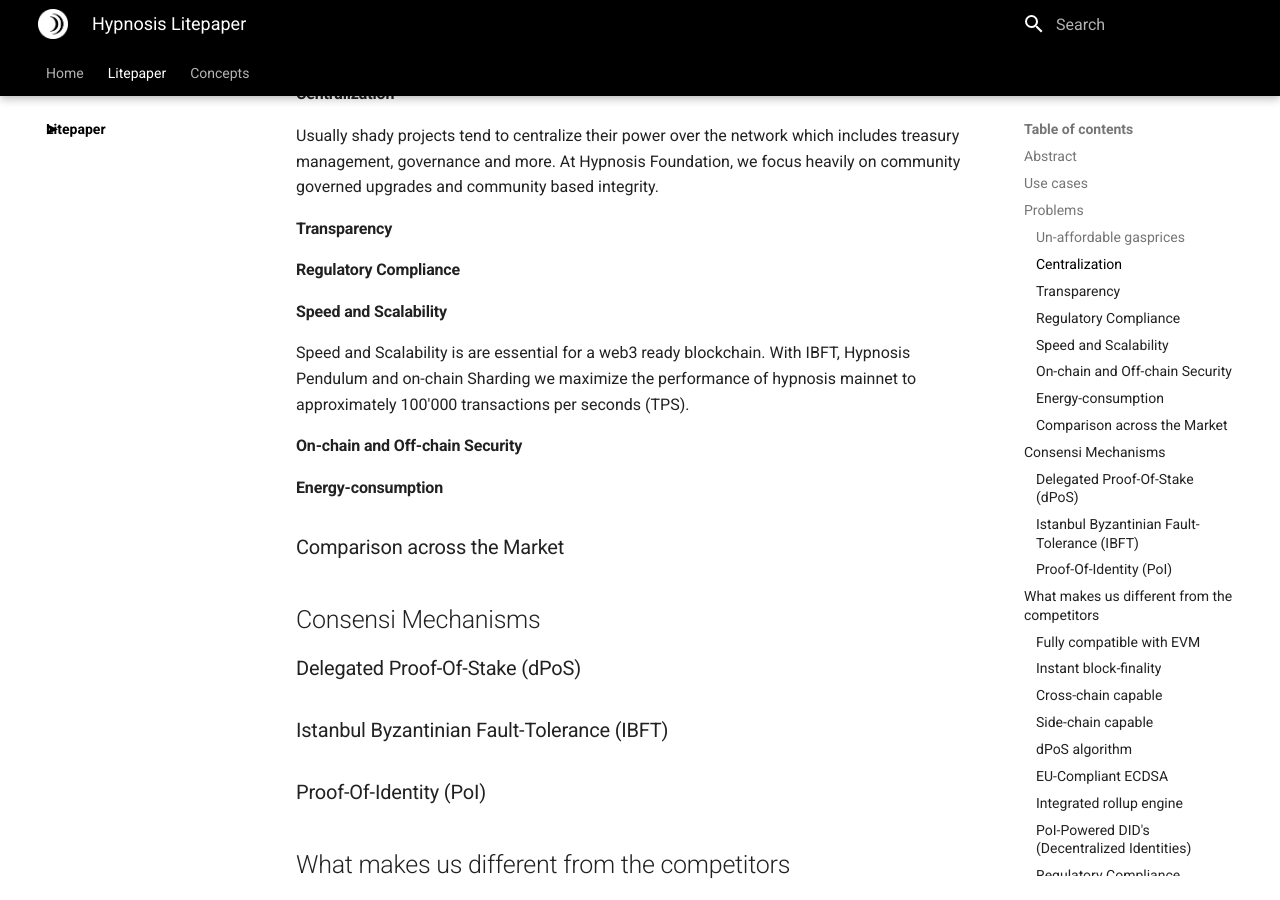
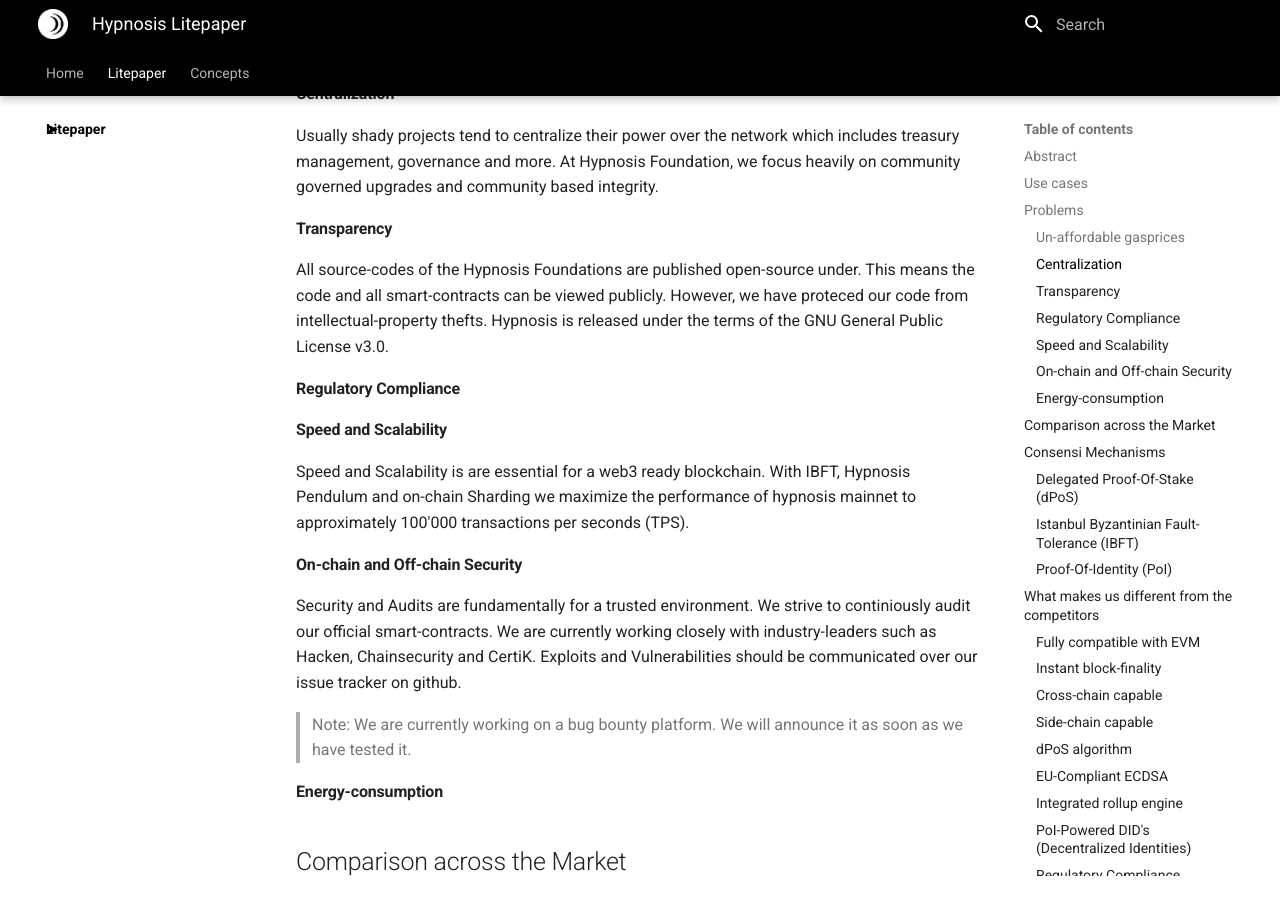
Before and after one commit to hypnosisfoundation/documentation, an MkDocs documentation site: the page built from docs/litepaper/index.md, in a window 1280 px wide and 900 px high, scrolled down 976 px. Built offline with MkDocs 1.6.1 and Material for MkDocs 9.7.7, drawn with Linux system fonts in a browser that asks for light colours; comment, search, counter and statistics services are not loaded.

Commit message:
Update index.md

```diff
--- a/docs/litepaper/index.md
+++ b/docs/litepaper/index.md
@@ -32,6 +32,7 @@
 
 #### Transparency
 
+All source-codes of the Hypnosis Foundations are published open-source under. This means the code and all smart-contracts can be viewed publicly. However, we have proteced our code from intellectual-property thefts. Hypnosis is released under the terms of the GNU General Public License v3.0.
 
 #### Regulatory Compliance
 
@@ -41,9 +42,13 @@
 
 #### On-chain and Off-chain Security
 
+Security and Audits are fundamentally for a trusted environment. We strive to continiously audit our official smart-contracts. We are currently working closely with industry-leaders such as Hacken, Chainsecurity and CertiK. Exploits and Vulnerabilities should be communicated over our issue tracker on github.
+
+> Note: We are currently working on a bug bounty platform. We will announce it as soon as we have tested it.
+
 #### Energy-consumption
 
-### Comparison across the Market
+## Comparison across the Market
 
 ## Consensi Mechanisms
 
```
